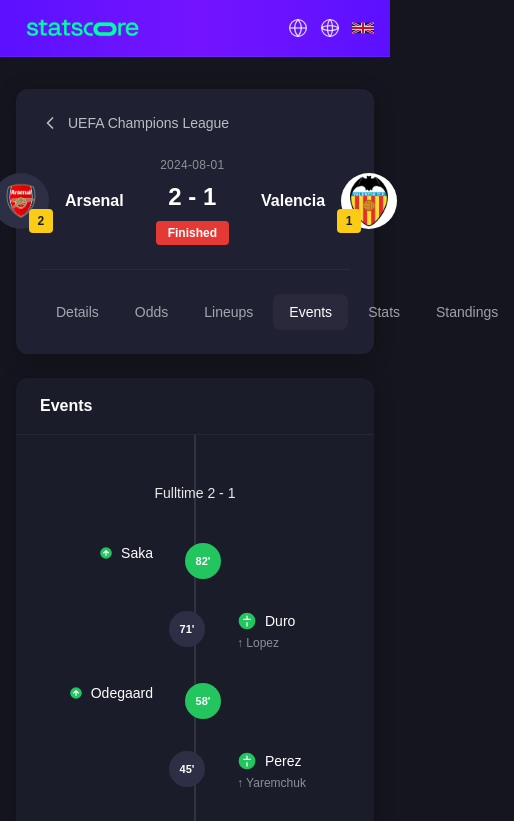
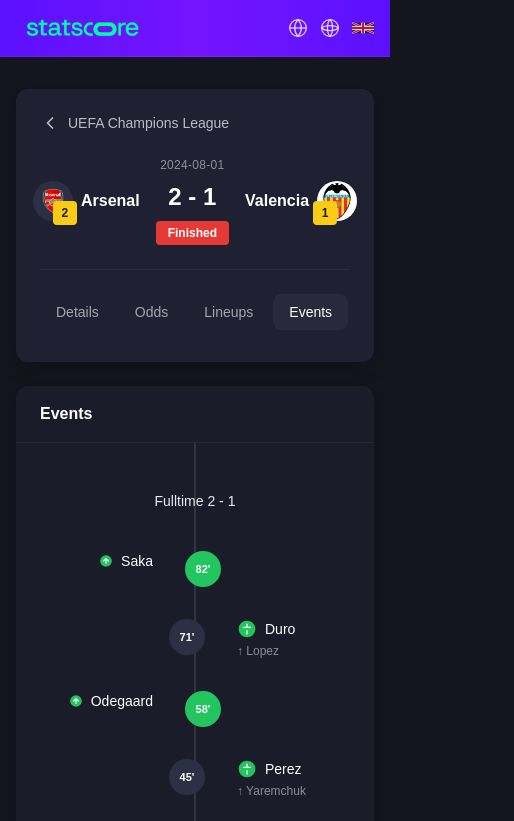
Before and after one commit to Naol86/sport-project, a React (Vite) app: page /match/1001 in a window 390 px wide. Shown: the top 821 px of the page, 514 px wide, since content can reach past the window. Built offline with nearby package versions, Linux system fonts and the light colour scheme.

Commit message:
Refactor MatchDetails component to improve layout and styling. Adjusted flex properties and sizes for team badges, ensuring better responsiveness and visual consistency.

```diff
--- a/src/pages/MatchDetails.tsx
+++ b/src/pages/MatchDetails.tsx
@@ -43,10 +43,10 @@ export function MatchDetails() {
             <span>{data.league}</span>
           </Link>
 
-          <div className="flex items-center justify-center gap-8">
-            <div className="flex items-center gap-4">
+          <div className="flex items-center justify-center gap-4 md:gap-8">
+            <div className="flex items-center gap-2 md:gap-4">
               <div className="relative">
-                <div className="flex h-14 w-14 items-center justify-center overflow-hidden rounded-full bg-[#2D2F44]">
+                <div className="flex h-10 w-10 md:h-14 md:w-14 items-center justify-center overflow-hidden rounded-full bg-[#2D2F44]">
                   {data.home.badge ? (
                     <img
                       src={data.home.badge}
@@ -72,10 +72,10 @@ export function MatchDetails() {
               </span>
             </div>
 
-            <div className="flex items-center justify-end gap-4">
+            <div className="flex items-center justify-end gap-2 md:gap-4">
               <span className="text-base font-semibold text-white">{data.away.name}</span>
               <div className="relative">
-                <div className="flex h-14 w-14 items-center justify-center overflow-hidden rounded-full bg-[#2D2F44]">
+                <div className="flex h-10 w-10 md:h-14 md:w-14 items-center justify-center overflow-hidden rounded-full bg-[#2D2F44]">
                   {data.away.badge ? (
                     <img
                       src={data.away.badge}
@@ -91,7 +91,7 @@ export function MatchDetails() {
             </div>
           </div>
 
-          <div className="mt-6 flex gap-1 border-t border-white/5 pt-6">
+          <div className="mt-6 flex gap-1 border-t border-white/5 pt-6 overflow-auto pb-2">
             {TABS.map((tab) => (
               <button
                 key={tab}
```
